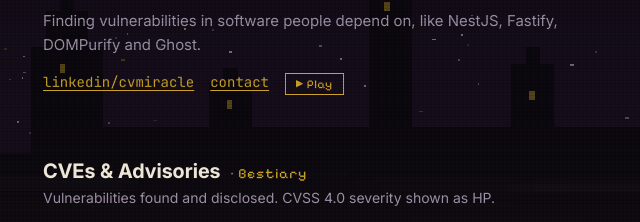
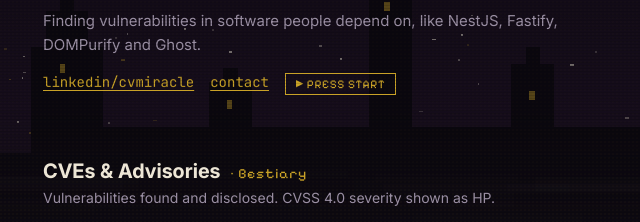
Before and after one commit to tachote/cvargas-portfolio, an Astro site: page / in a window 1280 px wide. Shown: the part 176-398 px from the top of the page, 253-893 px from the left. Built offline with nearby package versions, Linux system fonts and the light colour scheme; Astro itself is replaced by a stand-in of ours.

Commit message:
home: button label PRESS START

```diff
--- a/src/pages/index.astro
+++ b/src/pages/index.astro
@@ -26,7 +26,7 @@
   <h1>Cristian Vargas <span class="moon">✝</span></h1>
   <p class="role"><b>Offensive Application Security Engineer @ Fluid Attacks</b> · Remote, Colombia</p>
   <p class="tagline">Finding vulnerabilities in software people depend on, like NestJS, Fastify, DOMPurify and Ghost.</p>
-  <nav class="links"><a href="https://www.linkedin.com/in/cvmiracle">linkedin/cvmiracle</a><a href="#contact">contact</a><button type="button" id="play" class="playbtn" hidden>▶ Play</button></nav>
+  <nav class="links"><a href="https://www.linkedin.com/in/cvmiracle">linkedin/cvmiracle</a><a href="#contact">contact</a><button type="button" id="play" class="playbtn" hidden>▶ PRESS START</button></nav>
 </header>
 
 <section id="cves">
```
